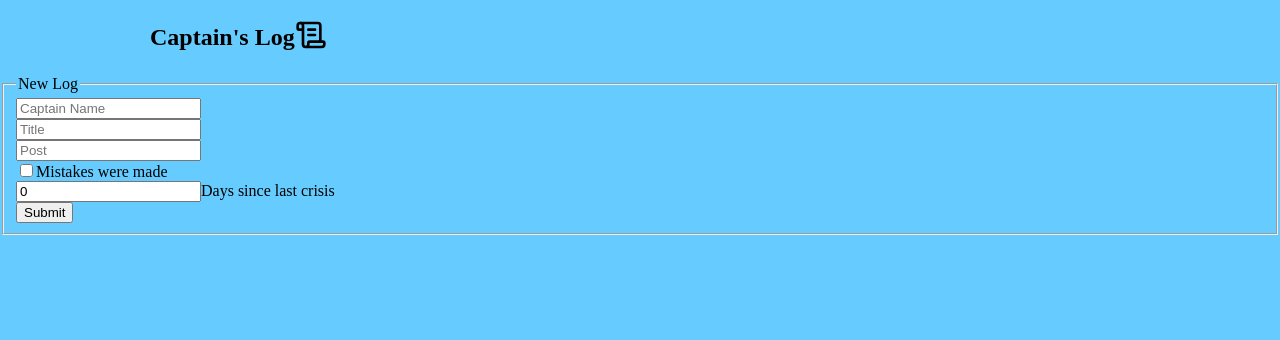
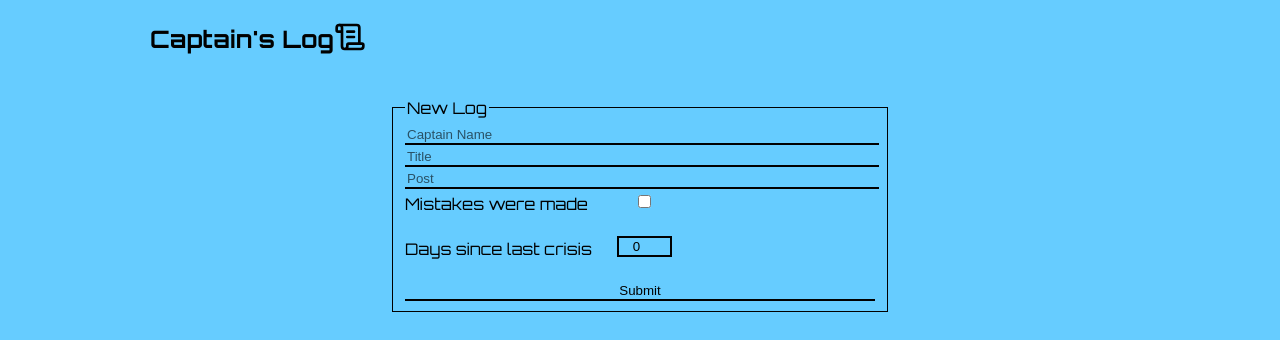
Before and after one commit to overtonjust/lab-express-connect-react, a React (Create React App) app: page /logs/new in a window 1280 px wide. Shown: the top 340 px of the page. Built offline with nearby package versions, Linux system fonts and the light colour scheme; no server answers.

Commit message:
complete form styling

```diff
--- a/src/App.jsx
+++ b/src/App.jsx
@@ -1,5 +1,6 @@
 // Dependencies
 import { Routes, Route, Navigate } from "react-router-dom";
+import './App.scss'
 
 // Pages
 import Home from "./Pages/Home/Home";
--- /dev/null
+++ b/src/App.scss
@@ -0,0 +1,41 @@
+form {
+    width: 500px;
+    margin: 20px auto;
+}
+
+.form-box {
+    display: flex;
+    align-items: center;
+
+}
+
+input {
+    width: 100%;
+    background: none;
+    border: none;
+    border-bottom: 2px solid black;
+
+}
+input::placeholder {
+    color: rgba(0, 0, 0,.6);
+}
+
+label {
+    margin-top: 5px;
+    width: 45%;
+}
+
+.check-box {
+    width: 10%;
+    cursor: pointer;
+}
+
+.number-box {
+    width: 10%;
+    text-align: center;
+    border: 2px solid black;
+}
+
+fieldset {
+    border: 1px solid black;
+}
--- a/src/Pages/Edit/Edit.jsx
+++ b/src/Pages/Edit/Edit.jsx
@@ -86,22 +86,28 @@ const Edit = () => {
                     onChange={handleChange}
                 />
                 <br/>
+                <div className='form-box'>
+                    <label htmlFor="mistakes">Mistakes were made</label>
                     <input
+                        className='check-box'
                         type="checkbox"
                         id="mistakes"
                         checked={captain.mistakesWereMadeToday}
                         onChange={handleCheckBox}
                     />
-                <label htmlFor="mistakes">Mistakes were made</label>
+                </div>
                 <br/>
+                <div className='form-box'>
+                    <label htmlFor="crisis">Days since last crisis</label>
                     <input
+                        className='number-box'
                         type="number"
                         id="crisis"
                         name="daysSinceLastCrisis"
                         value={captain.daysSinceLastCrisis}
                         onChange={handleChange}
                     />
-                <label htmlFor="crisis">Days since last crisis</label>
+                </div>
                 <br/>
                 <input type="submit" value="Submit"/>
             </fieldset>
--- a/src/Pages/Home/Home.scss
+++ b/src/Pages/Home/Home.scss
@@ -32,6 +32,8 @@
         text-align: center;
         text-decoration: none;
         color: black;
+        font-size: .8em;
+        font-weight: 600;
     }
 
     &__icon {
--- a/src/Pages/New/New.jsx
+++ b/src/Pages/New/New.jsx
@@ -74,22 +74,28 @@ const New = () => {
                     onChange={handleChange}
                 />
                 <br/>
+                <div className='form-box'>
+                    <label htmlFor="mistakes">Mistakes were made</label>
                     <input
+                        className='check-box'
                         type="checkbox"
                         id="mistakes"
                         checked={newCaptain.mistakesWereMadeToday}
                         onChange={handleCheckBox}
                     />
-                <label htmlFor="mistakes">Mistakes were made</label>
+                </div>
                 <br/>
+                <div className='form-box'>
+                    <label htmlFor="crisis">Days since last crisis</label>
                     <input
+                        className='number-box'
                         type="number"
                         id="crisis"
                         name="daysSinceLastCrisis"
                         value={newCaptain.daysSinceLastCrisis}
                         onChange={handleChange}
                     />
-                <label htmlFor="crisis">Days since last crisis</label>
+                </div>
                 <br/>
                 <input type="submit" value="Submit"/>
             </fieldset>
--- a/src/Pages/Show/Show.scss
+++ b/src/Pages/Show/Show.scss
@@ -1,4 +1,4 @@
-
+@import url('https://fonts.googleapis.com/css2?family=Roboto:ital,wght@0,100;0,300;0,400;0,500;0,700;0,900;1,100;1,300;1,400;1,500;1,700;1,900&display=swap');
 .showcard {
     margin-left: 12em ;
 
@@ -12,6 +12,7 @@
         gap: 2px;
         margin-left: 1em;
         align-items: center;
+        font-family: sans-serif;
     }
 
     &__name {
@@ -23,9 +24,10 @@
         outline: none;
         border: none;
         font-style: italic;
+        font-family: "Roboto", sans-serif;
         margin-left: 10rem;
         cursor: pointer;
-        font-size: 1.4em;
+        font-size: 1.2em;
     }
 
     &__button{
--- a/src/index.css
+++ b/src/index.css
@@ -1,6 +1,10 @@
+@import url('https://fonts.googleapis.com/css2?family=Orbitron:wght@400..900&display=swap');
+
 body {
   margin: 0;
   -webkit-font-smoothing: antialiased;
   -moz-osx-font-smoothing: grayscale;
+  box-sizing: border-box;
   background-color: #66CCFF;
+  font-family: "Orbitron", sans-serif;
 }
```
Lines whose indentation alone changed are shown as unchanged.
